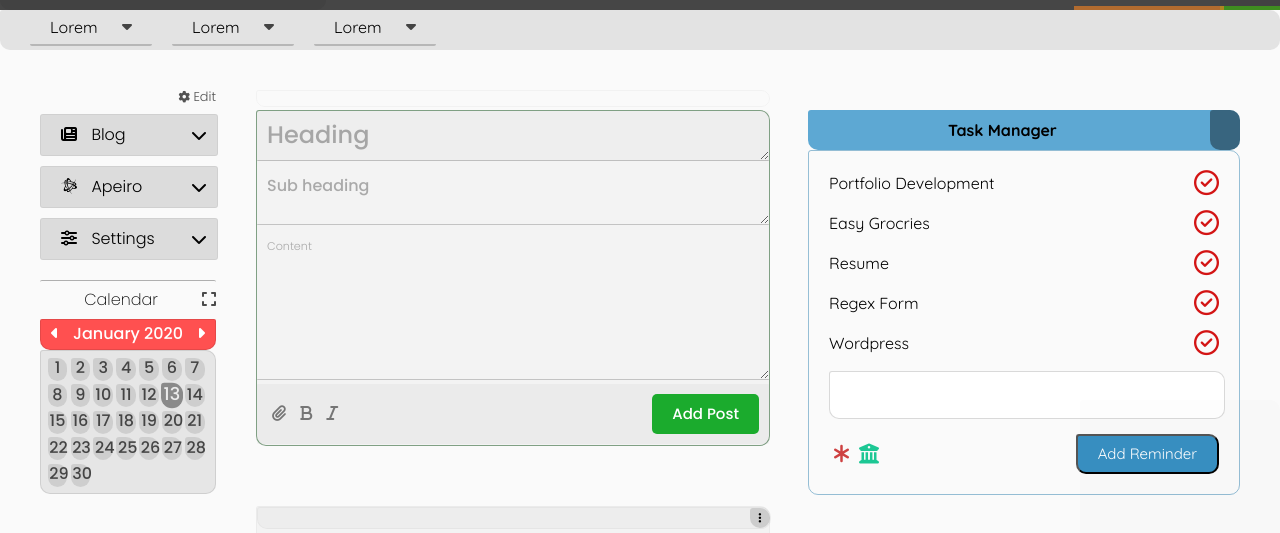
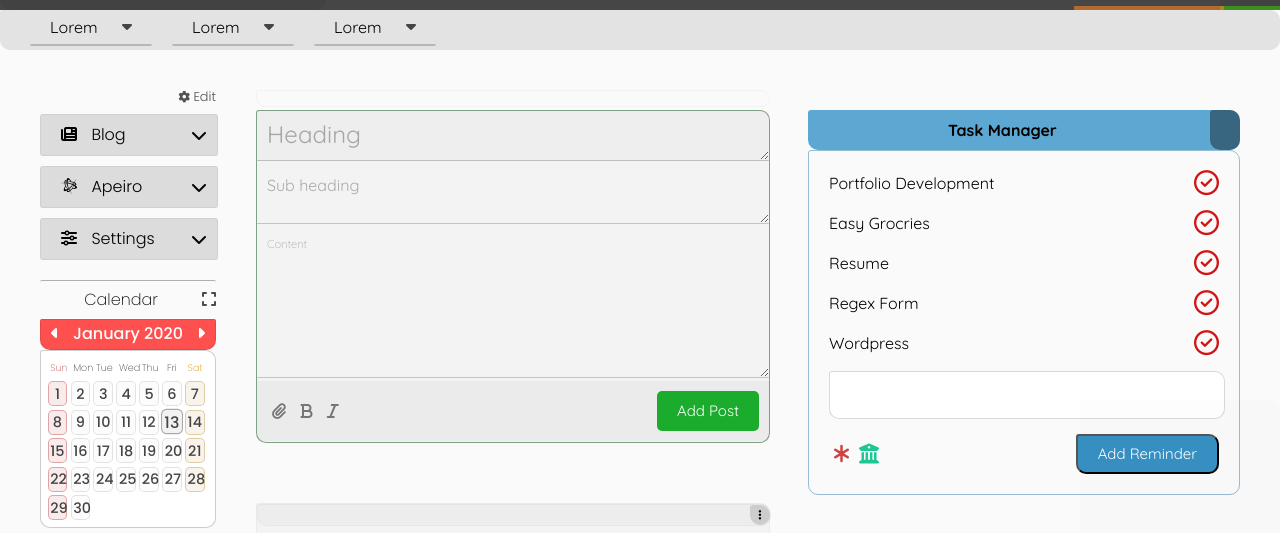
Before and after one commit to abhaykvincent/webtop, a website: page index.html in a window 1280 px wide. Shown: the part 50-583 px from the top of the page. Drawn offline with Linux system fonts and the light colour scheme.

Commit message:
Calendar thumbnail finished

```diff
--- a/index.html
+++ b/index.html
@@ -92,7 +92,15 @@
                      <h1>Calendar<i class="fas fa-expand expand"></i></h1>
                     <div class="calanderApp">
                         <div class="main"></div>
-                        <div class="container"></div>
+                        <div class="container">
+                            <div class="dayLabel">Sun</div>
+                            <div class="dayLabel">Mon</div>
+                            <div class="dayLabel">Tue</div>
+                            <div class="dayLabel">Wed</div>
+                            <div class="dayLabel">Thu</div>
+                            <div class="dayLabel">Fri</div>
+                            <div class="dayLabel">Sat</div>
+                        </div>
                         <div class="info">
                             Lorem ipsum dolor sit amet consectetur adipisicing elitunde.
                         </div>
--- a/src/css/main.scss
+++ b/src/css/main.scss
@@ -142,7 +142,7 @@ section {
             background-color: rgb(231, 231, 231);
             border-radius: 15px;
             z-index: 70;
-            font-family: 'Poppins';
+            font-family: 'Poppins',sans-serif;
             text-align: center;
             transform: translate(-50%,-50%) scale(0);
             border:1px solid rgb(211, 67, 67);
@@ -557,7 +557,7 @@ section {
             }
 
             .left {
-                font-family: 'Poppins';
+                font-family: 'Poppins',sans-serif;
                 float: left;
                 width: 20%;
                 padding: 40px;
@@ -723,34 +723,85 @@ section {
                         width: 100%;
                         padding:5px;
                         color: white;
-                        background-color: rgb(230, 230, 230);
+                        background-color: rgb(255, 255, 255);
                         border: 1px solid rgba(0, 0, 0, 0.1);
                         box-sizing: border-box;
+                        border: 1px solid rgba(0, 0, 0, 0.2);
                         .cell{
                             cursor: pointer;
                             display: inline-block;
                             float: left;
-                            width:10%;
+                            width:calc(10%  -  2px);
                             margin: 1%;
                             padding: 1%;
                             height: 20px;
                             color: rgb(68, 68, 68);
-                            background:rgba(0, 0, 0, 0.1);
+                            background:rgba(0, 0, 0, 0.01);
+                            font-size: 90%;
+                            line-height: 20px;
+                            text-align: center;
+                            border: 1px solid  rgba(0, 0, 0, 0.1);
                             transition-duration: 0.2s;
+                            border-radius: 5px;
                             &.today{
-                                color: rgb(235, 235, 235);
-                                background:rgba(0, 0, 0, 0.4);
+                                width:calc(10%  -  2px);
+                                height: 18px;
+                                line-height: 18px;
+                                color: rgb(68, 68, 68);
+                                border: 1px solid  rgba(0, 0, 0, 0.3);
+                                background:rgba(0, 0, 0, 0.05);
                                 transform: scale(1.1);
                                 &:hover{
                                     color: rgb(240, 240, 240);
-                                    background:#13627a;
                                     transform: scale(1.3);
                                 }
                             }
                             &:hover{
-                                color: rgb(240, 240, 240);
-                                background:#23abd4;
+                                color: rgb(54, 54, 54);
+                                background:#5da8d3;
                                 transform: scale(1.3);
+                            }
+                            &:nth-child(7n){
+                                background-color: rgba(190, 144, 58, 0.1);
+                                border: 1px solid rgba(190, 144, 58, 0.4);
+
+                            }
+                            &:nth-child(7n+1){
+                                background-color: rgba(190, 58, 58, 0.1);
+                                border: 1px solid rgba(190, 58, 58, 0.4);
+                                &:hover{
+                                    color: rgb(15, 15, 15);
+                                }
+                            }
+                        }
+                        .dayLabel{
+                            display: inline-block;
+                            float: left;
+                            height: auto;
+                            width:calc(10%  -  2px);
+                            margin: 1%;
+                            padding: 1%;
+                            background-color: rgba(0, 0, 0, 0);
+                            color: rgb(68, 68, 68);
+                            text-align: center;
+                            font-size: 60%;
+                            font-weight: 200;
+                            line-height: 15px;
+                            border: 1px solid  rgba(0, 0, 0, 0.0);
+                            &:hover{
+                                color: rgb(68, 68, 68);
+                                background-color: rgba(0, 0, 0, 0);
+                                transform: scale(1);
+                            }
+                            &:nth-child(7n){
+                                color: rgb(224, 147, 4) !important;
+                                background-color: rgba(190, 144, 58, 0) !important;
+                                border: 1px solid rgba(190, 144, 58, 0) !important;
+                            }
+                            &:nth-child(7n+1){
+                                color: rgba(190, 58, 58, 0.9) !important;
+                                background-color: rgba(190, 58, 58, 0) !important;
+                                border: 1px solid rgba(190, 58, 58, 0) !important;
                             }
                         }
                     }
@@ -758,11 +809,11 @@ section {
                         width: 100%;
                         height: 0px;
                         margin-top: -15px;
-                        padding-top: 0px !important;
-                        background-color: rgb(223, 223, 223);
+                        padding: 0px 15px!important;
+                        background-color: rgb(220, 220, 220);
 
                         text-align: left;
-                        border: 2px;
+                        border: 1px solid rgb(194, 194, 194);;
                         transition-duration: 0.2s;
                         overflow: hidden;
                         box-sizing: border-box;
@@ -770,11 +821,9 @@ section {
                     .info.active{
                         width: 100%;
                         height: auto;
-                        border: 2px;
                         margin-top: -15px;
-                        padding: 0px  10px;
-                        padding-top: 20px !important;
-                        padding-bottom: 15px !important;
+                        padding: 20px  15px  15px 15px !important;
+                        text-align: left;
                         box-sizing: border-box;
                     }
                 }
@@ -806,7 +855,7 @@ section {
                     min-height: 10px;
 
                     article {
-                        font-family: 'Poppins';
+                        font-family: 'Poppins' sans-serif;
                         position: relative;
                         width: 100%;
                         height: auto;
@@ -971,7 +1020,7 @@ section {
                             &:focus {
                                 outline: none;
                                 &::placeholder{
-                                    font-size: 110%;
+                                    font-size: 50%;
                                     transition-duration: 0.2s;
                                 }
                             }
--- a/src/js/app.js
+++ b/src/js/app.js
@@ -284,7 +284,7 @@ function calendar(){
     //html structure
     datesContent="";
     $(".calanderApp .main").html(`<i class="fas fa-caret-left monthSwitch-left"></i>${calander.month} ${calander.year}<i class="fas fa-caret-right monthSwitch-right"></i>`);
-    calander.dates.forEach(date => {
+    calander.dates.forEach((date) => {
         if(date == calander.today){
             datesContent += `<div class="cell today">${date}</div>`
         }
@@ -292,7 +292,7 @@ function calendar(){
             datesContent += `<div class="cell">${date}</div>`
         }
     });
-    $(".calanderApp .container").html(datesContent);
+    $(".calanderApp .container").append(datesContent);
     //functionality
     $(".cell").data("active", true);
     $(".container .cell").click(function (e) {
```
Also changed, not shown: src/css/main.css, 1 other file.
